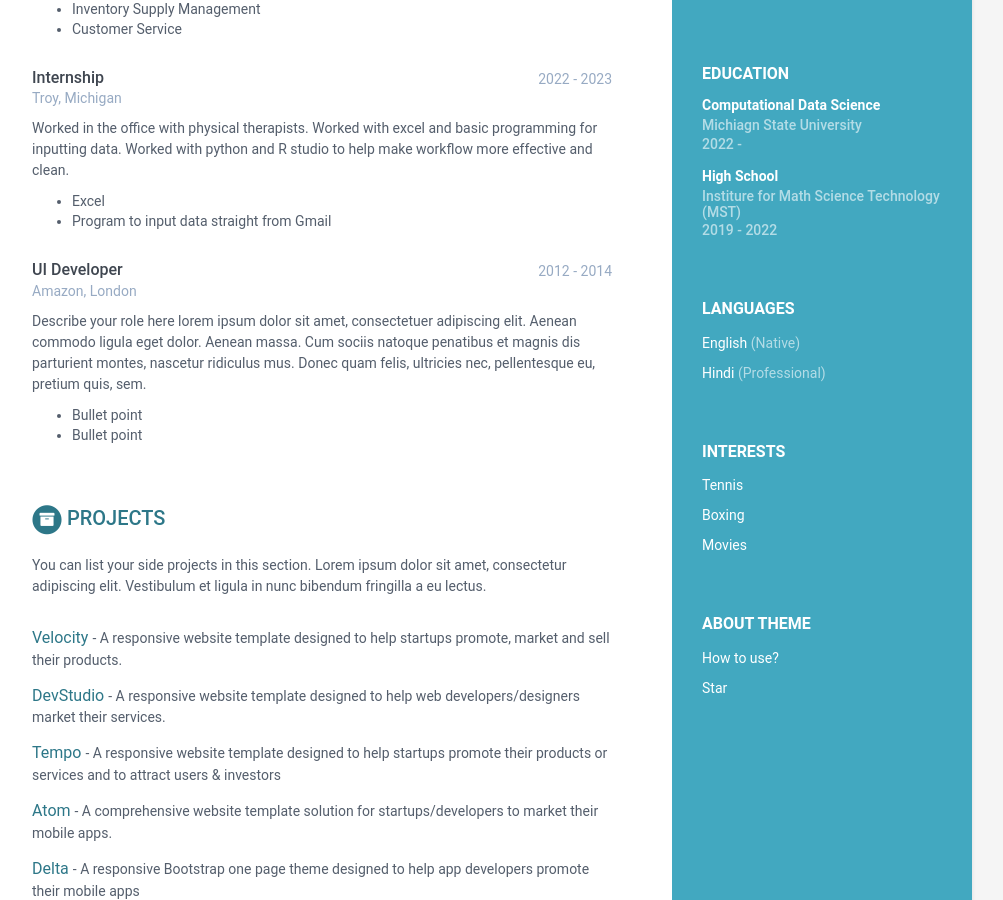
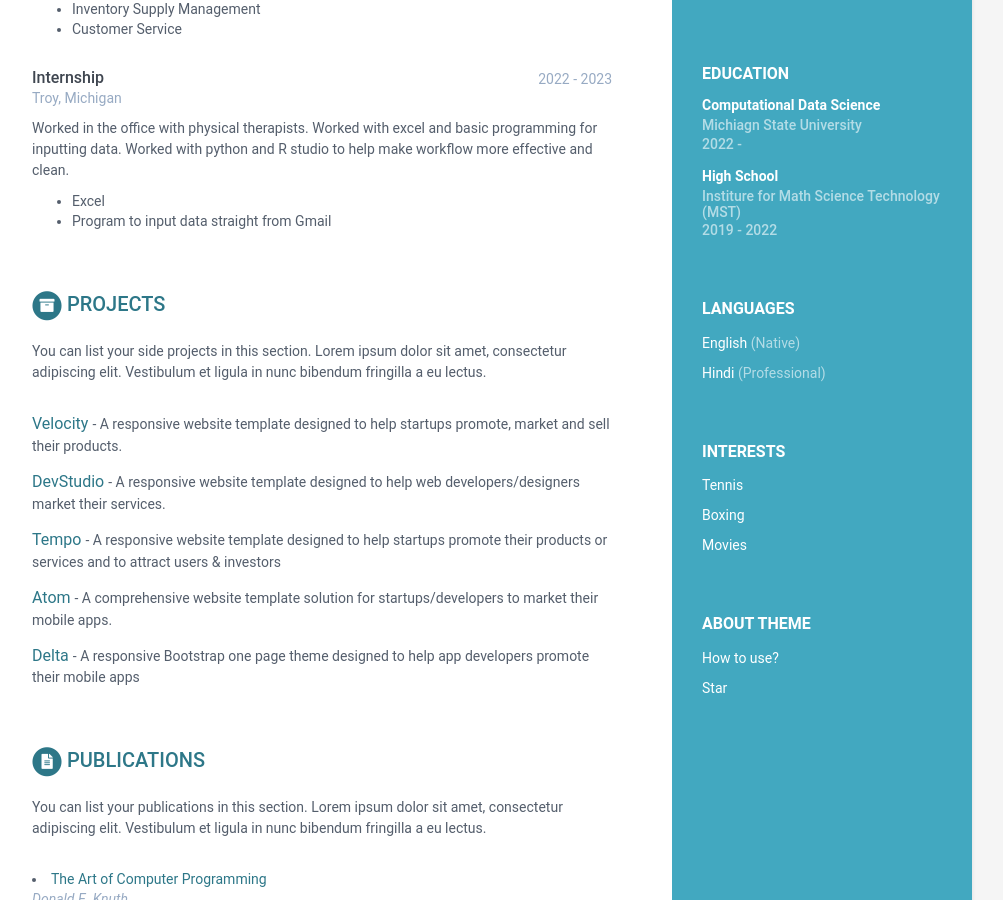
Before and after one commit to AaryanNaruka14/AaryanNaruka14.github.io, a Jekyll site: the page built from index.html, in a window 1280 px wide and 900 px high, scrolled down 437 px. Shown: the whole window, without its empty margins (168-1171 px from the left). Built offline with Jekyll 4.4.1, drawn with Linux system fonts in a browser that asks for light colours.

Commit message:
Removed UI developer expierience

```diff
--- a/_data/data.yml
+++ b/_data/data.yml
@@ -100,17 +100,6 @@ experiences:
           more effective and clean.
             - Excel
             - Program to input data straight from Gmail
-      - role: UI Developer
-        time: 2012 - 2014
-        company: Amazon, London
-        details: |
-          Describe your role here lorem ipsum dolor sit amet, consectetuer
-          adipiscing elit. Aenean commodo ligula eget dolor. Aenean massa.
-          Cum sociis natoque penatibus et magnis dis parturient montes,
-          nascetur ridiculus mus. Donec quam felis, ultricies nec,
-          pellentesque eu, pretium quis, sem.
-            - Bullet point
-            - Bullet point
 
 Classes:
       title: Classes
```
